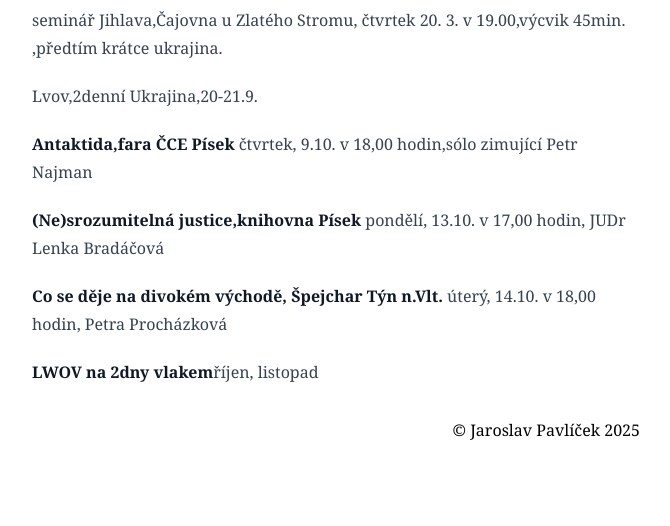
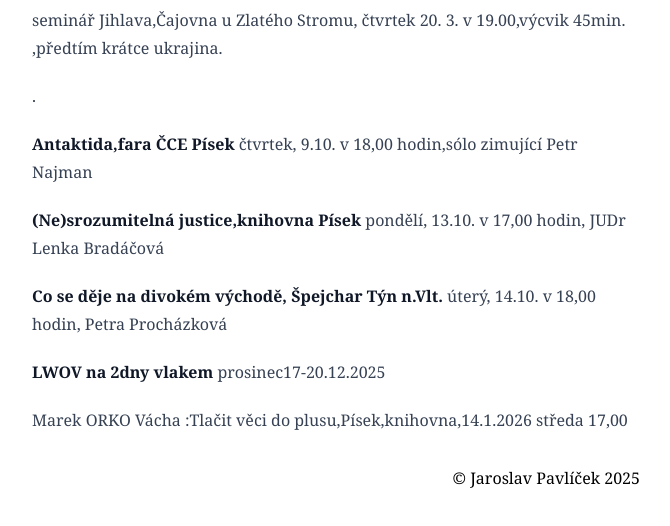
Before and after one commit to valekjo/jaroslav-pavlicek.cz, an Astro site: page /aktuality in a window 1280 px wide. Shown: the part 130-656 px from the top of the page, without its empty margins (304-974 px from the left). Built offline with nearby package versions, Linux system fonts and the light colour scheme; Astro itself is replaced by a stand-in of ours.

Commit message:
Update aktuality.md

```diff
--- a/src/pages/aktuality.md
+++ b/src/pages/aktuality.md
@@ -8,7 +8,7 @@ layout: '../layouts/Layout.astro'
 
 seminář Jihlava,Čajovna u Zlatého Stromu, čtvrtek 20. 3. v 19.00,výcvik 45min. ,předtím krátce ukrajina.
 
-Lvov,2denní Ukrajina,20-21.9.
+.
 
 
 **Antaktida,fara ČCE Písek**
@@ -30,4 +30,6 @@ pondělí, 13.10. v 17,00 hodin, JUDr Lenka Bradáčová
 
 
 
-**LWOV na 2dny vlakem**říjen, listopad
+**LWOV na 2dny vlakem** prosinec17-20.12.2025
+
+Marek ORKO Vácha :Tlačit věci do plusu,Písek,knihovna,14.1.2026 středa 17,00
```
